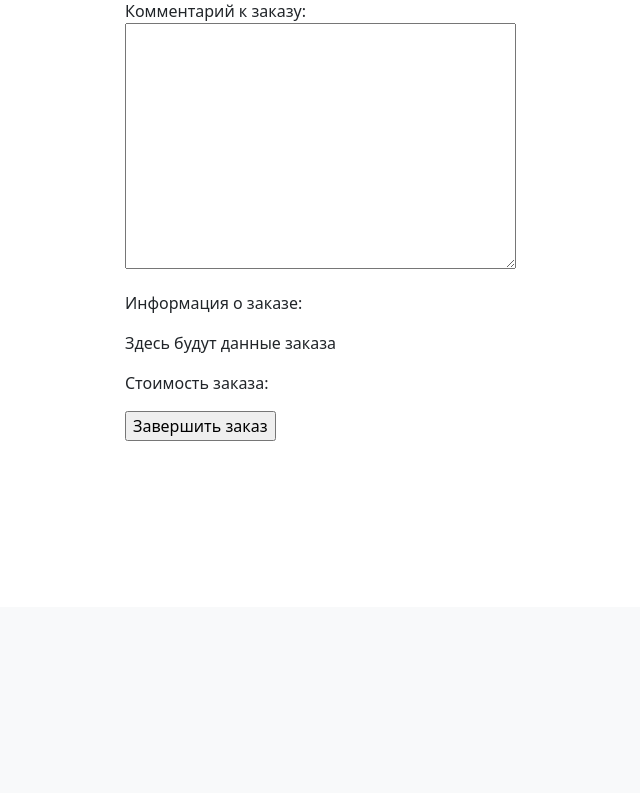
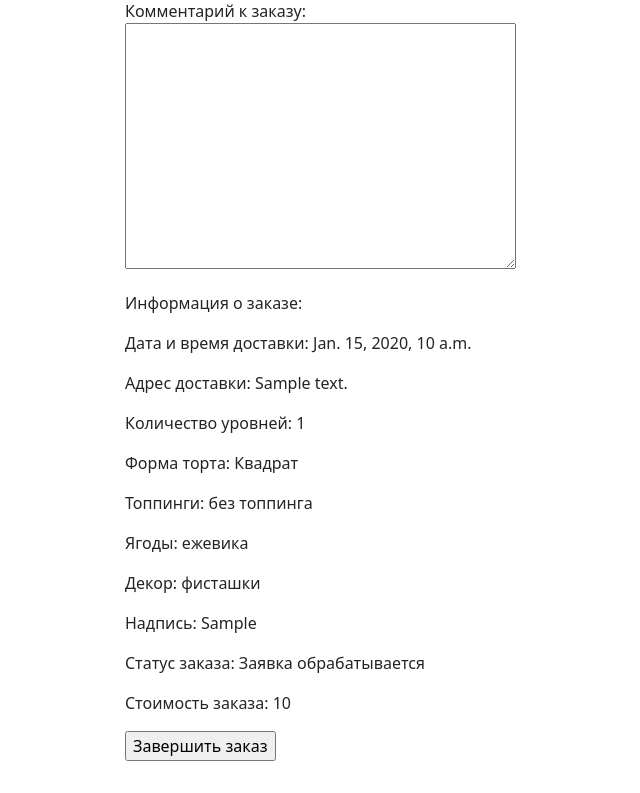
Before and after one commit to DevmanTeam/BakeCake, a Django app: page /confirm_order/1/ in a window 1280 px wide. Shown: the part 193-986 px from the top of the page, without its empty margins (246-886 px from the left). Before the commit the page ends 634 px from the top, so only its background shows below. Run offline with Django 3.2, Linux system fonts and the light colour scheme; a user stored in the database is signed in; tables that the repository leaves empty hold one stand-in row (values such as "Sample post"); some libraries are stand-ins or nearby versions.

Commit message:
Add order details in template

```diff
--- a/bake_cake/bake_cake/settings.py
+++ b/bake_cake/bake_cake/settings.py
@@ -39,6 +39,7 @@ INSTALLED_APPS = [
     'django.contrib.messages',
     'django.contrib.staticfiles',
     'multiselectfield',
+    'import_export',
 ]
 
 MIDDLEWARE = [
--- a/bake_cake/cakesite/forms.py
+++ b/bake_cake/cakesite/forms.py
@@ -1,7 +1,8 @@
 from django.contrib.auth.forms import UserCreationForm
 from django.contrib.auth.models import User
-from django.forms import ModelForm
 from django import forms
+from django.utils import timezone
+from django.core.exceptions import ValidationError
 
 from .models import Cake, Order
 
@@ -24,7 +25,14 @@ class OrderForm(forms.ModelForm):
 
     class Meta:
         model = Order
-        fields = ('address', 'deliver_to')
+        fields = ('address', 'deliver_to',)
+
+    def clean_deliver_to(self):
+        deliver_to = self.cleaned_data['deliver_to']
+
+        if deliver_to < timezone.now():
+            raise ValidationError('Время доставки не может быть меньше текущего времени')
+        return deliver_to
 
 
 class CommentForm(forms.ModelForm):
--- a/bake_cake/cakesite/models.py
+++ b/bake_cake/cakesite/models.py
@@ -2,6 +2,7 @@ from django.contrib.auth.models import User
 from django.db import models
 from django.utils import timezone
 from multiselectfield import MultiSelectField
+from django.core.exceptions import ValidationError
 
 
 class Order(models.Model):
@@ -22,7 +23,7 @@ class Order(models.Model):
                                          default=timezone.now)
     order_status = models.CharField("Статус заказа", max_length=30,
                                     choices=ORDER_STATUS_CHOICES,
-                                    default="Необработанный",
+                                    default="Заявка обрабатывается",
                                     db_index=True)
     user = models.ForeignKey(User, on_delete=models.CASCADE,
                              related_name='orders',
@@ -30,12 +31,18 @@ class Order(models.Model):
     cost = models.PositiveSmallIntegerField('Стоимость торта',
                                             null=True,
                                             blank=True)
+
     class Meta:
         verbose_name = 'заказ'
         verbose_name_plural = 'заказы'
 
     def __str__(self):
         return self.address
+
+    # def clean(self):
+    #     if self.deliver_to < timezone.now():
+    #         raise ValidationError('Время доставки не может быть меньше текущего времени')
+    #     return self.deliver_to
 
 
 class Cake(models.Model):
--- a/bake_cake/cakesite/templates/confirm_order.html
+++ b/bake_cake/cakesite/templates/confirm_order.html
@@ -12,8 +12,18 @@
                     {{ comment_form.as_p }}
                     {% csrf_token %}
                     <p>Информация о заказе:</p>
-                    <p>Здесь будут данные заказа</p>
-                    <p>Стоимость заказа: </p>
+                    <p>Дата и время доставки: {{order.deliver_to}}</p>
+                    <p>Адрес доставки: {{order.address}}</p>
+                    <p>Количество уровней: {{cake.levels_count}}</p>
+                    <p>Форма торта: {{cake.cake_form}}</p>
+                    <p>Топпинги: {{cake.topping}}</p>
+                    <p>Ягоды: {{cake.berries}}</p>
+                    <p>Декор: {{cake.decor}}</p>
+                    {% if cake.inscription %}
+                        <p>Надпись: {{cake.inscription}}</p>
+                    {% endif %}
+                    <p>Статус заказа: {{order.order_status}}</p>
+                    <p>Стоимость заказа: {{order.cost}}</p>
                     <p><input type="submit" value="Завершить заказ"></p>
                 </form>
 
--- a/bake_cake/cakesite/views.py
+++ b/bake_cake/cakesite/views.py
@@ -3,12 +3,16 @@ from datetime import timedelta
 from django.shortcuts import render, redirect
 from django.contrib.auth.forms import UserCreationForm
 from django.contrib.auth import authenticate, login, logout
+from django.urls import reverse
+
 from .forms import CreateUserForm, CakeForm, OrderForm, CommentForm
 from django.contrib import messages
 from django.db import transaction
 from .models import Cake, Order
 from django.contrib.auth.decorators import login_required
 from django.utils import timezone
+from django.contrib.messages import get_messages
+
 
 # Create your views here.
 def registerPage(request):
@@ -66,6 +70,11 @@ def create_cake_order_view(request):
             cost = get_order_cost(order.id)
             order.cost = cost
             order.save()
+            # request.session = cake
+            # print(request.session.levels_count)
+            # return redirect(reverse('cakesite:confirm_order',
+            #                         kwargs={'order_id': order.id,'order': order,
+            #                                 'cake': cake}))
             return redirect('cakesite:confirm_order', order_id=order.id)
     else:
         cake_form = CakeForm()
@@ -79,6 +88,8 @@ def confirm_order_view(request, order_id):
     if request.method == 'POST':
         comment_form = CommentForm(request.POST)
         if comment_form.is_valid():
+            storage = messages.get_messages(request)
+            print(storage)
             cd_comment = comment_form.cleaned_data
             order = Order.objects.get(id=order_id)
             order.comment = cd_comment['comment']
@@ -86,7 +97,13 @@ def confirm_order_view(request, order_id):
             return redirect('cakesite:confirm_order_done', order_id=order_id)
     else:
         comment_form = CommentForm()
-        return render(request, "confirm_order.html", {'comment_form': comment_form})
+        order = Order.objects.get(id=order_id)
+        cake = Cake.objects.get(order=order)
+        return render(request,
+                      "confirm_order.html",
+                      {'comment_form': comment_form,
+                       'order': order,
+                       'cake': cake})
 
 
 @login_required
@@ -157,6 +174,9 @@ def get_order_cost(order_id):
     if cake.promocode == "ТОРТ":
         cost = cost*0.8
 
+    if cake.inscription:
+        cost = cost +500
+
     if order.deliver_to <= timezone.now() + timedelta(days=1):
         cost = cost * 1.2
 
```
Also changed, not shown: bake_cake/cakesite/admin.py (+10 -2 lines), bake_cake/cakesite/migrations/0008_auto_20211029_0720.py (added).
